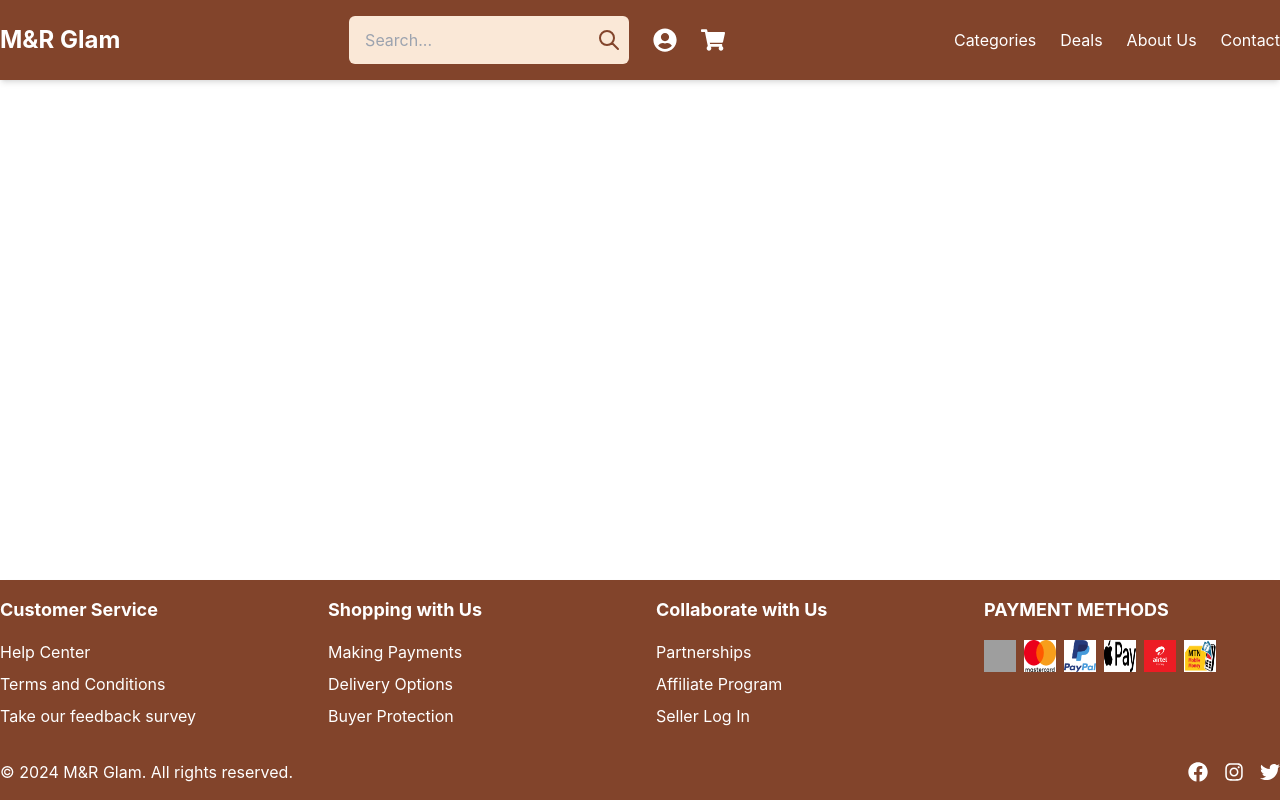
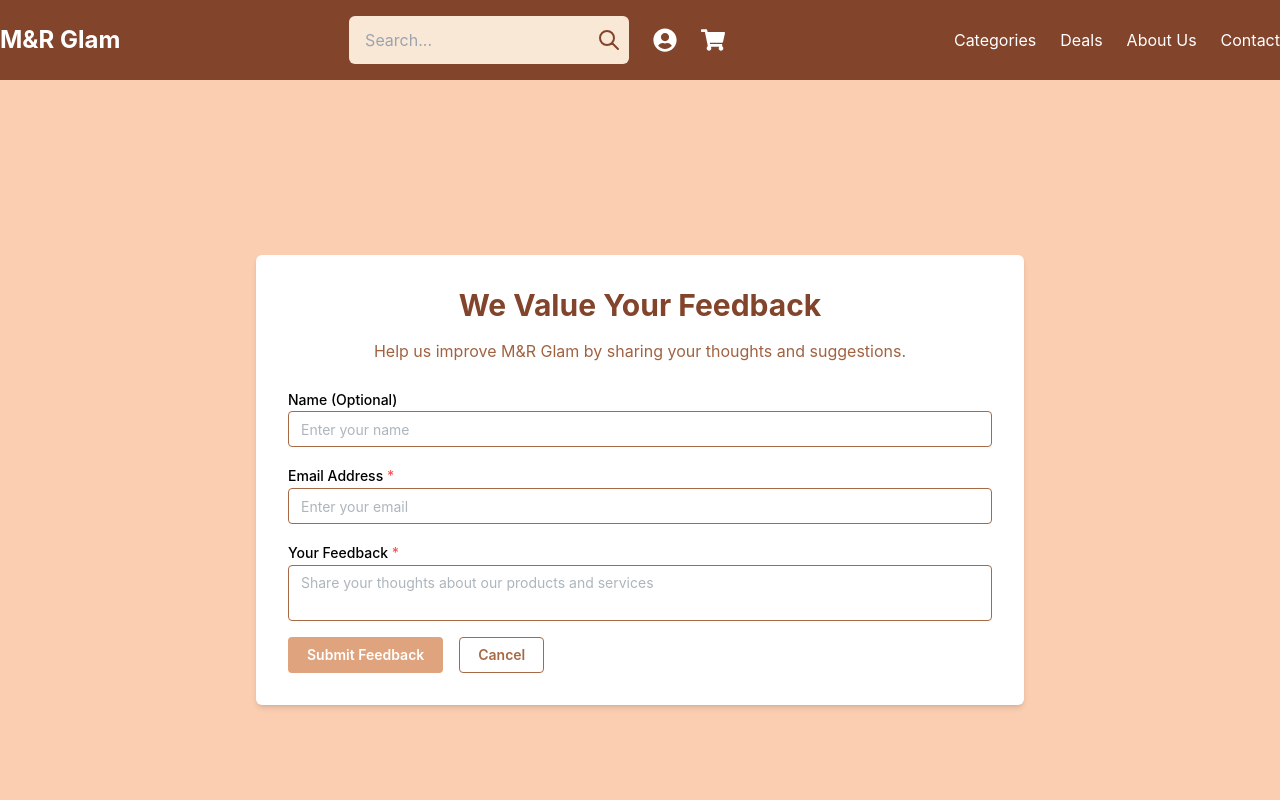
Before and after one commit to Melissa9mpenzi/mnr_glam, a React (Vite) app: page /survey in a window 1280 px wide. Shown: the top 800 px of the page. Built offline with nearby package versions, Linux system fonts and the light colour scheme; grey boxes are pictures that could not be loaded.

Commit message:
added a survey page for feedback

```diff
--- a/src/App.jsx
+++ b/src/App.jsx
@@ -12,6 +12,7 @@ import DeliveryOptions from './pages/DeliveryOptions';
 import Deals from './pages/Deals';
 import Terms from './pages/Terms';
 import HelpCentre from './pages/HelpCentre';
+import Survey from './pages/Survey';
 import '@mantine/core/styles.css';
 import '@mantine/carousel/styles.css';
 
@@ -32,7 +33,8 @@ const App = () => {
           <Route path="/delivery" element={<DeliveryOptions />} />
           <Route path="/deals" element={<Deals />} />
           <Route path="/terms" element={<Terms />} />
-           <Route path="/help-center" element={<HelpCentre />} />
+          <Route path="/help-center" element={<HelpCentre />} />
+          <Route path="/survey" element={<Survey />} />
         </Routes>
       </main>
       <Footer />
--- a/src/components/Footer.jsx
+++ b/src/components/Footer.jsx
@@ -14,7 +14,7 @@ const Footer = () => {
 
             <li><Link to="/terms" className="hover:text-gray-400">Terms and Conditions</Link></li>
 
-            <li><Link to="/feedback" className="hover:text-gray-400">Take our feedback survey</Link></li>
+            <li><Link to="/survey" className="hover:text-gray-400">Take our feedback survey</Link></li>
           </ul>
         </div>
         <div>
--- a/src/pages/Deals.jsx
+++ b/src/pages/Deals.jsx
@@ -1,4 +1,3 @@
-import React from 'react';
 import { Carousel } from '@mantine/carousel';
 import { Card, Image, Text, Button, Badge, Grid } from '@mantine/core';
 import { MantineProvider } from '@mantine/core';
@@ -106,7 +105,7 @@ const deals = [
 function Deals() {
   return (
 
-
+    <div className="bg-accent">
     <div style={{ padding: '20px' }}>
       <MantineProvider>
       <h1>Deals Page</h1>
@@ -171,6 +170,7 @@ function Deals() {
       </Grid>
     </MantineProvider>
     </div>
+    </div>
   );
 }
 
--- a/src/pages/Profile.jsx
+++ b/src/pages/Profile.jsx
@@ -1,28 +1,3 @@
-// const Profile = () => {
-//   return (
-//     <div className="p-8">
-//       <h1 className="text-2xl font-bold">Your Profile</h1>
-//       <p className="mt-4">Welcome, [User]! Here’s your account information.</p>
-//       <ul className="mt-4 space-y-2">
-//         <li>Email: user@example.com</li>
-//         <li>Member since: January 2023</li>
-//       </ul>
-//     </div>
-//   );
-// };
-
-// export default Profile;
-
-
-
-
-
-
-
-
-
-
-
 
 import { Button, Modal, TextInput, Avatar, MantineProvider } from '@mantine/core';
 import { useState } from 'react';
@@ -43,8 +18,9 @@ const Profile = () => {
   };
 
   return (
+    <div className="bg-accent">
     <MantineProvider withGlobalStyles withNormalizeCSS>
-      <div className="p-8 bg-gray-100 min-h-screen">
+      <div className="p-8 min-h-screen bg-accent">
         <div className="flex items-center space-x-4">
           <Avatar size="lg" radius="xl" className="bg-blue-500">
             {user.username.charAt(0).toUpperCase()}
@@ -70,6 +46,9 @@ const Profile = () => {
             Edit Profile
           </Button>
         </div>
+
+
+        <div className="bg-green-600">
 
         <Modal
           opened={editModalOpen}
@@ -100,8 +79,10 @@ const Profile = () => {
             </Button>
           </div>
         </Modal>
+        </div>
       </div>
     </MantineProvider>
+    </div>
   );
 };
 
--- /dev/null
+++ b/src/pages/Survey.jsx
@@ -0,0 +1,73 @@
+import { TextInput, Textarea, Button, Group, Title, Center } from '@mantine/core';
+import { useNavigate } from 'react-router-dom';
+import 'tailwindcss/tailwind.css';
+import { MantineProvider } from '@mantine/core';
+
+const Survey = () => {
+  const navigate = useNavigate();
+
+  const handleSubmit = (e) => {
+    e.preventDefault();
+    // Logic to handle form submission (e.g., send to server)
+    alert('Thank you for your feedback!');
+    navigate('/'); // Redirect to the home page or another relevant page
+  };
+
+  return (
+    <div className="min-h-screen bg-accent flex items-center justify-center">
+        <MantineProvider>
+      <div className="w-full max-w-3xl bg-white p-8 rounded-md shadow-md">
+        <Center>
+          <Title className="text-center text-[#82442b] text-3xl font-bold mb-4">
+            We Value Your Feedback
+          </Title>
+        </Center>
+        <p className="text-center text-[#a16240] mb-6">
+          Help us improve M&R Glam by sharing your thoughts and suggestions.
+        </p>
+
+        <form onSubmit={handleSubmit} className="space-y-4">
+          <TextInput
+            label="Name (Optional)"
+            placeholder="Enter your name"
+            classNames={{ input: 'border-[#a76a45] focus:border-[#dfa47d] focus:ring-[#dfa47d]' }}
+          />
+
+          <TextInput
+            label="Email Address"
+            placeholder="Enter your email"
+            required
+            classNames={{ input: 'border-[#a76a45] focus:border-[#dfa47d] focus:ring-[#dfa47d]' }}
+          />
+
+          <Textarea
+            label="Your Feedback"
+            placeholder="Share your thoughts about our products and services"
+            required
+            minRows={4}
+            classNames={{ input: 'border-[#a76a45] focus:border-[#dfa47d] focus:ring-[#dfa47d]' }}
+          />
+
+          <Group position="center" mt="md">
+            <Button
+              type="submit"
+              className="bg-[#dfa47d] hover:bg-[#a76a45] text-white transition-all duration-200"
+            >
+              Submit Feedback
+            </Button>
+            <Button
+              variant="outline"
+              className="border-[#a76a45] text-[#a76a45] hover:bg-[#a76a45] hover:text-white transition-all duration-200"
+              onClick={() => navigate('/')}
+            >
+              Cancel
+            </Button>
+          </Group>
+        </form>
+      </div>
+      </MantineProvider>
+    </div>
+  );
+};
+
+export default Survey;
```
